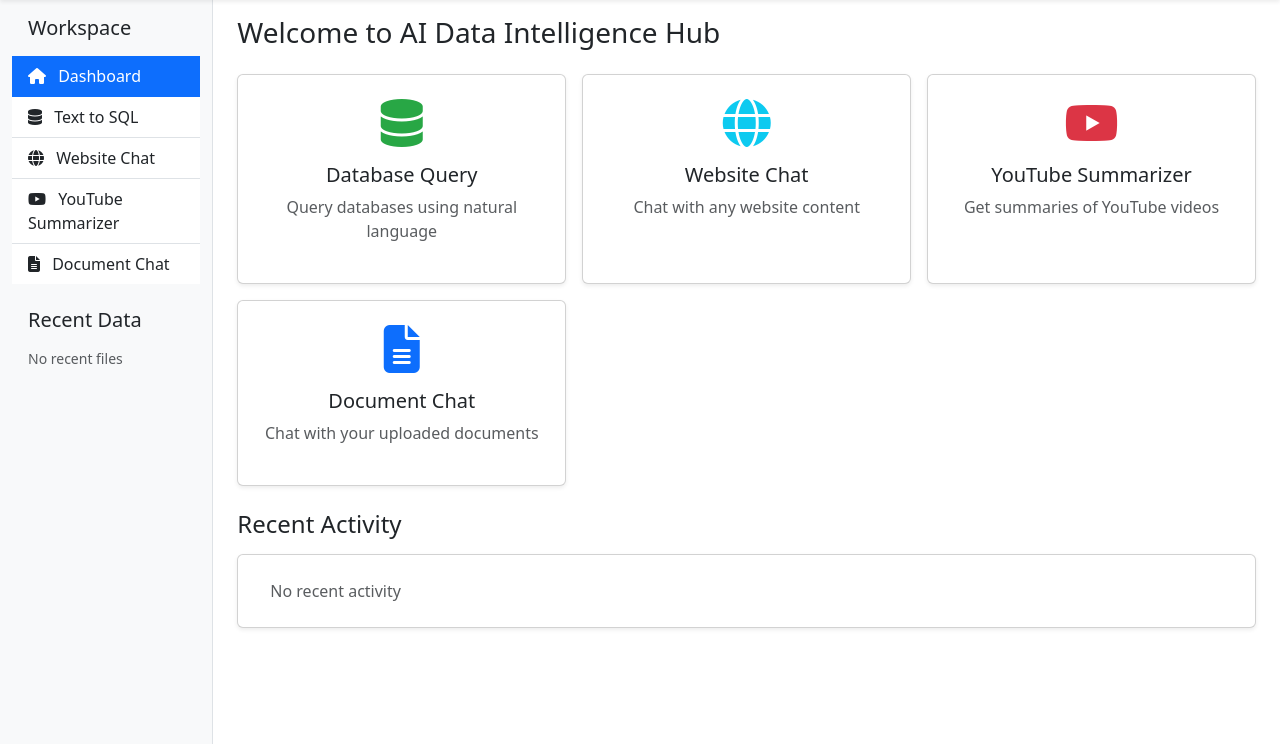
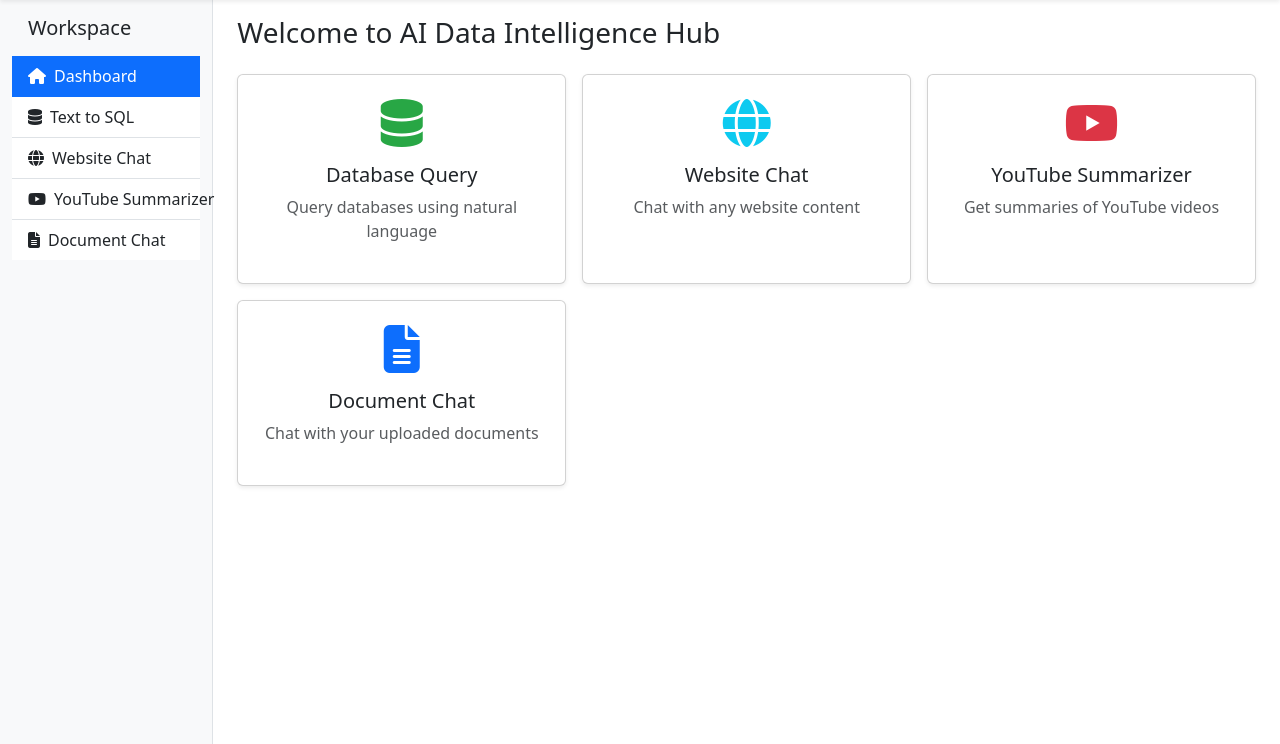
Before and after one commit to zabih1/Chat-With-Data, a Flask app: page / in a window 1280 px wide. Shown: the part 56-800 px from the top of the page. Run offline with Flask 3, Linux system fonts and the light colour scheme; some libraries are stand-ins or nearby versions.

Commit message:
refining html

```diff
--- a/templates/index1.html
+++ b/templates/index1.html
@@ -89,34 +89,35 @@
     <div class="container-fluid workspace-height">
         <div class="row h-100">
             <!-- Sidebar -->
+
             <div class="col-md-2 bg-light border-end py-3">
               <h5 class="mb-3 px-3">Workspace</h5>
               <div class="list-group list-group-flush">
-                    <a href="#" class="list-group-item list-group-item-action active" data-bs-toggle="list"
+                  <a href="#" class="list-group-item list-group-item-action active d-flex align-items-center" data-bs-toggle="list"
                       data-bs-target="#dashboardTab">
-                        <i class="fas fa-home me-2"></i> Dashboard
+                      <i class="fas fa-home me-2"></i>
+                      <span>Dashboard</span>
                   </a>
-                    <a href="#" class="list-group-item list-group-item-action" data-bs-toggle="list"
+                  <a href="#" class="list-group-item list-group-item-action d-flex align-items-center" data-bs-toggle="list"
                       data-bs-target="#databaseTab">
-                        <i class="fas fa-database me-2"></i> Text to SQL
+                      <i class="fas fa-database me-2"></i>
+                      <span>Text to SQL</span>
                   </a>
-                    <a href="#" class="list-group-item list-group-item-action" data-bs-toggle="list"
+                  <a href="#" class="list-group-item list-group-item-action d-flex align-items-center" data-bs-toggle="list"
                       data-bs-target="#websiteTab">
-                        <i class="fas fa-globe me-2"></i> Website Chat
+                      <i class="fas fa-globe me-2"></i>
+                      <span>Website Chat</span>
                   </a>
-                    <a href="#" class="list-group-item list-group-item-action" data-bs-toggle="list"
+                  <a href="#" class="list-group-item list-group-item-action d-flex align-items-center" data-bs-toggle="list"
                       data-bs-target="#youtubeTab">
-                        <i class="fab fa-youtube me-2"></i> YouTube Summarizer
+                      <i class="fab fa-youtube me-2"></i>
+                      <span class="text-nowrap">YouTube Summarizer</span>
                   </a>
-                    <a href="#" class="list-group-item list-group-item-action" data-bs-toggle="list"
+                  <a href="#" class="list-group-item list-group-item-action d-flex align-items-center" data-bs-toggle="list"
                       data-bs-target="#documentChatTab">
-                            <i class="fas fa-file-alt me-2"></i> Document Chat
+                      <i class="fas fa-file-alt me-2"></i>
+                      <span>Document Chat</span>
                   </a>
-                </div>
-
-                <h5 class="mb-3 mt-4 px-3">Recent Data</h5>
-                <div class="list-group list-group-flush">
-                    <p class="text-muted small px-3">No recent files</p>
               </div>
             </div>
 
@@ -170,18 +171,6 @@
                                     </div>
                                 </div>
                             </div>
-
-                            <!-- Recent Activity -->
-                            <h4 class="mb-3">Recent Activity</h4>
-                            <div class="card shadow-sm">
-                                <div class="card-body">
-                                    <div class="list-group list-group-flush">
-                                        <div class="list-group-item">
-                                            <p class="text-muted mb-0">No recent activity</p>
-                                        </div>
-                                    </div>
-                                </div>
-                            </div>
                         </div>
                     </div>
                     <!-- Text to SQL Tab -->
@@ -224,16 +213,7 @@
                                                 <div>
                                                     <h6 class="mb-0" id="currentDatabase">Movie Database</h6>
                                                 </div>
-                                                <div>
-                                                    <div class="btn-group" role="group">
-                                                        <button type="button" class="btn btn-sm btn-outline-secondary">
-                                                            <i class="fas fa-sync"></i> Refresh
-                                                        </button>
-                                                        <button type="button" class="btn btn-sm btn-outline-secondary">
-                                                            <i class="fas fa-file-export"></i> Export
-                                                        </button>
-                                                    </div>
-                                                </div>
+
                                             </div>
                                             <div class="p-3">
                                                 <form id="dbQueryForm" class="d-flex gap-2">
```
Lines whose indentation alone changed are shown as unchanged.
